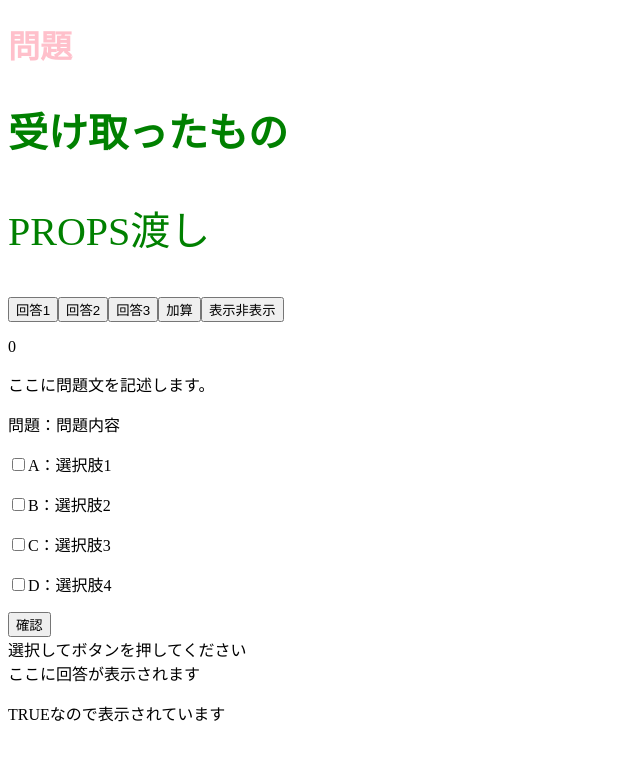
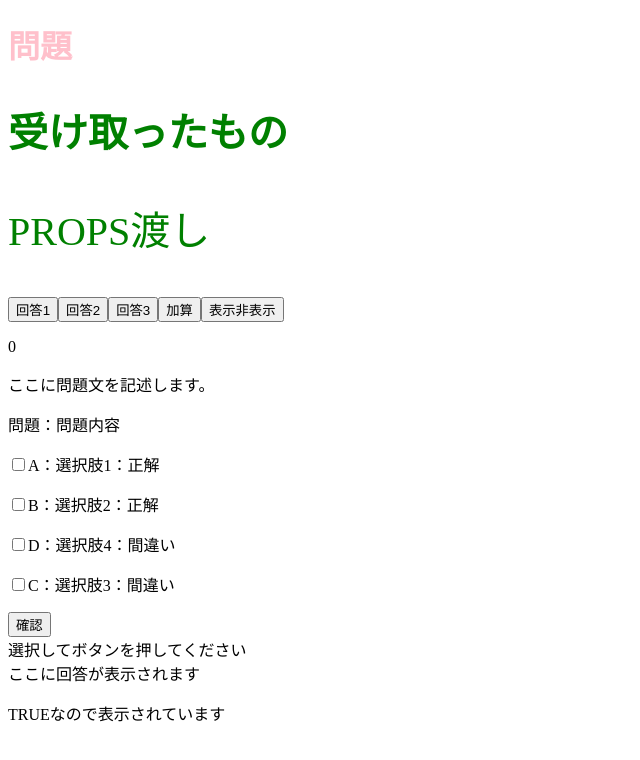
Before and after one commit to tatsuki-iketsu/practice_exam_react, a React (Create React App) app: page / in a window 1280 px wide. Shown: the top 760 px of the page, without its empty margins (0-640 px from the left). Built offline with nearby package versions, Linux system fonts and the light colour scheme.

Commit message:
シャッフル作成

```diff
--- a/src/components/ExamSet.jsx
+++ b/src/components/ExamSet.jsx
@@ -8,9 +8,22 @@ const ExamDisplay = () =>{
   const [ansDisplay,setAnsDisplay] = useState("選択してボタンを押してください");
   const [trueOrFalseDisplay,settrueOrFalseDisplay] = useState("ここに回答が表示されます");
 
+// シャッフル
+  const shuffleExam=(selectAnswers)=> {
+    for (let i = selectAnswers.length - 1; i > 0; i--) {
+      const j = Math.floor(Math.random() * (i + 1));
+      [selectAnswers[i], selectAnswers[j]] = [selectAnswers[j], selectAnswers[i]];
+    }
+    return selectAnswers;
+  }
+
+
   // 問題と回答のセット
     const examData = Data;
-
+    console.log('シャッフルゲーム');
+    console.log(examData.setExams[0].selectAnswers);
+    shuffleExam(examData.setExams[0].selectAnswers);
+    // shuffleExam(examData.setExams.selectAnswers);
     // 回答取得
       // 回答を取得し配列に格納
       const correctAnswerSetCreate = (setExam)=> {
--- a/src/exam/exam.json
+++ b/src/exam/exam.json
@@ -6,22 +6,22 @@
     "selectAnswers" : [
       {
           "item" :"A",
-          "content" : "選択肢1",
+          "content" : "選択肢1：正解",
           "correctAnswer":true
       },
       {
           "item" :"B",
-          "content" : "選択肢2",
+          "content" : "選択肢2：正解",
           "correctAnswer":true
       },
       {
           "item" :"C",
-          "content" : "選択肢3",
+          "content" : "選択肢3：間違い",
           "correctAnswer":false
       },
       {
           "item" :"D",
-          "content" : "選択肢4",
+          "content" : "選択肢4：間違い",
           "correctAnswer":false
       }
   ]
```
